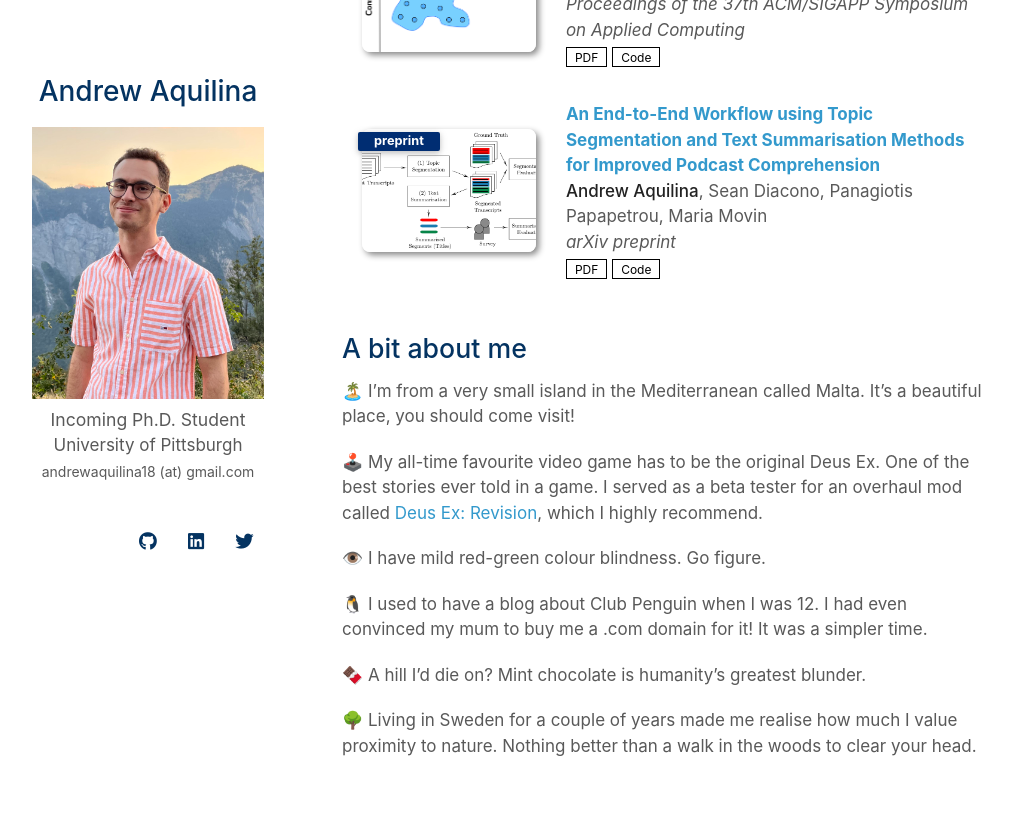
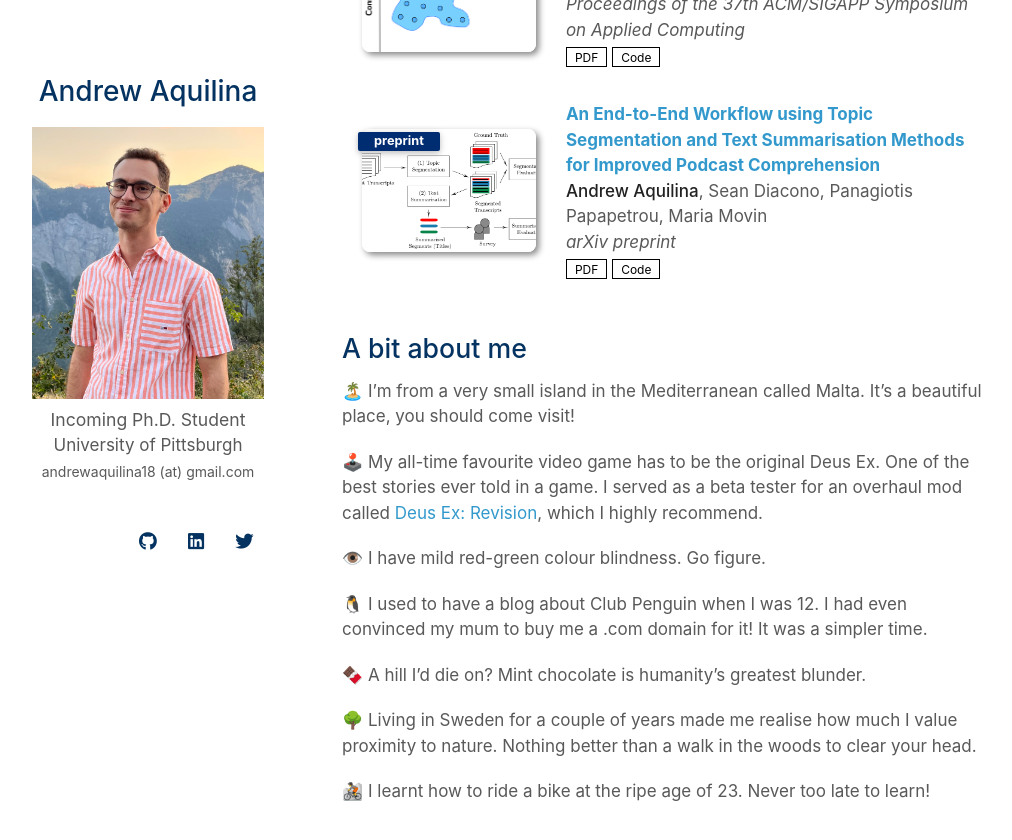
Before and after one commit to andaqu/andaqu.github.io, a Jekyll site: the page built from index.md, in a window 1280 px wide and 900 px high, scrolled down 1647 px. Shown: the top 840 px of the window, without its empty margins (128-1140 px from the left). Built offline with Jekyll 4.4.1, drawn with Linux system fonts in a browser that asks for light colours; nearby versions of some CDN libraries; a style sheet for code colours, icons or effects is not loaded.

Commit message:
add fact

```diff
--- a/index.md
+++ b/index.md
@@ -103,3 +103,5 @@ Before my move to Stockholm, I also completed my bachelor’s in AI at the Unive
 🍫 A hill I'd die on? Mint chocolate is humanity's greatest blunder.
 
 🌳 Living in Sweden for a couple of years made me realise how much I value proximity to nature. Nothing better than a walk in the woods to clear your head.
+
+🚵 I learnt how to ride a bike at the ripe age of 23. Never too late to learn!
```
